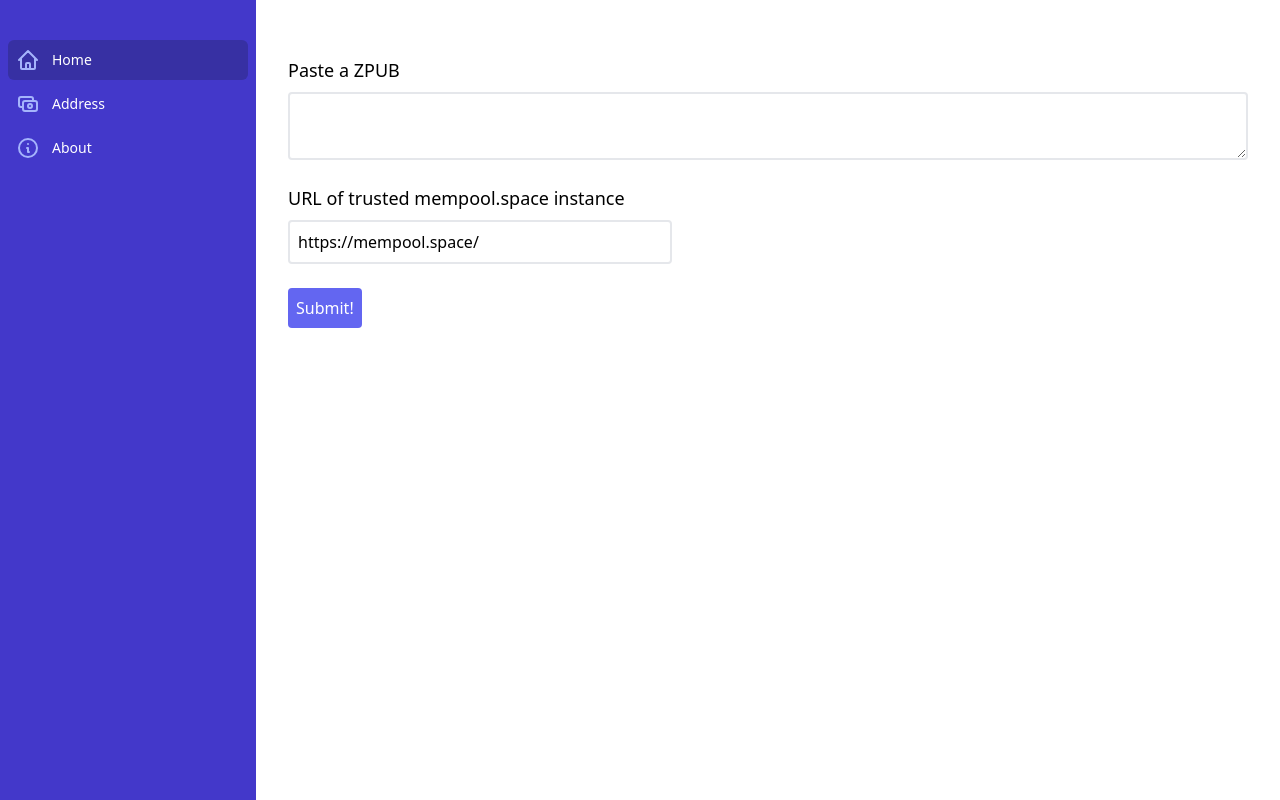
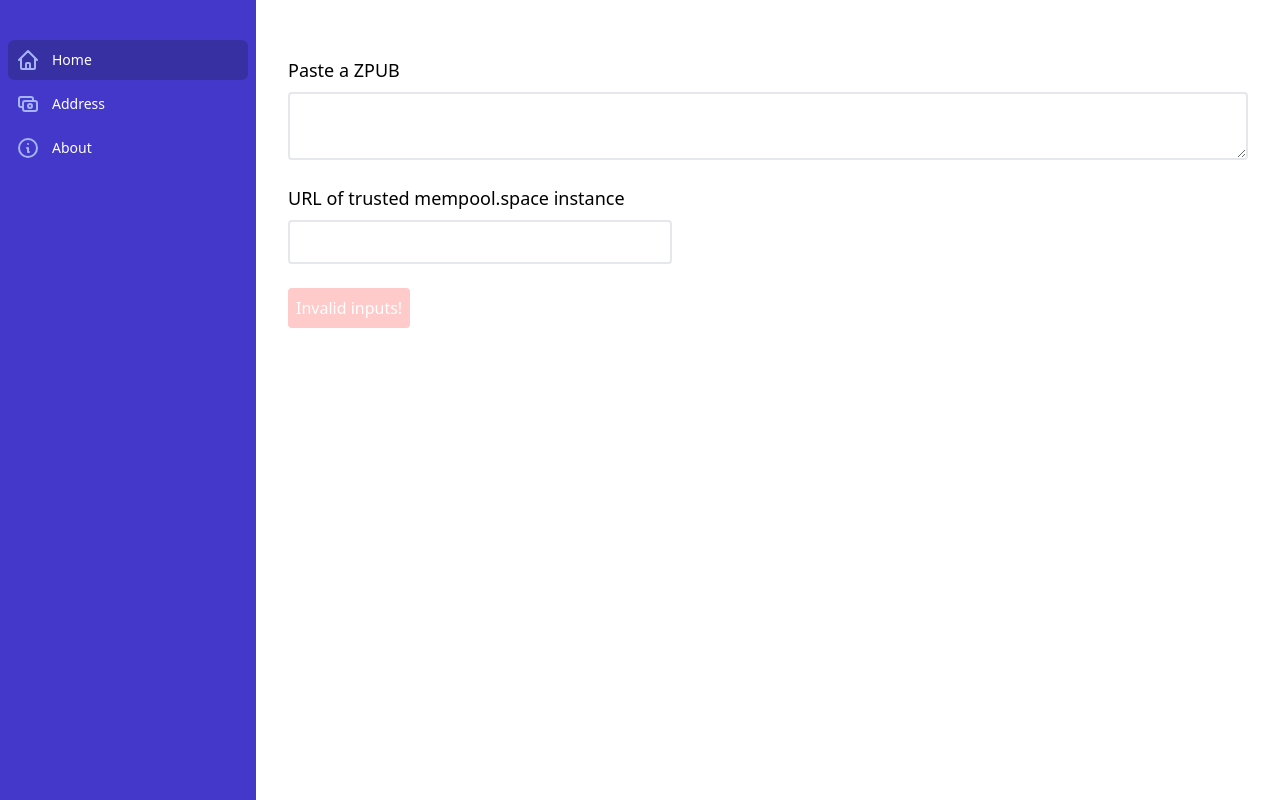
Before and after one commit to abhiShandy/bitcoin-labels, a Next.js app in the folder client/: page / in a window 1280 px wide. Built offline with nearby package versions, Linux system fonts and the light colour scheme.

Commit message:
remove default url

```diff
--- a/client/components/MempoolSpaceAddressLink.tsx
+++ b/client/components/MempoolSpaceAddressLink.tsx
@@ -15,7 +15,7 @@ export default function MempoolSpaceAddressLink({
         target="_blank"
         rel="noreferrer"
       >
-        view on mempool.space
+        view on explorer
       </a>
     </div>
   );
--- a/client/pages/_app.tsx
+++ b/client/pages/_app.tsx
@@ -6,7 +6,7 @@ import ExplorerContext from "../contexts/Explorer";
 
 function MyApp({ Component, pageProps: { session, ...pageProps } }: AppProps) {
   const [xpub, setXpub] = useState("");
-  const [explorerURL, setExplorerURL] = useState("https://mempool.space/");
+  const [explorerURL, setExplorerURL] = useState("");
   return (
     <XpubContext.Provider value={{ xpub, setXpub }}>
       <ExplorerContext.Provider value={{ explorerURL, setExplorerURL }}>
```
